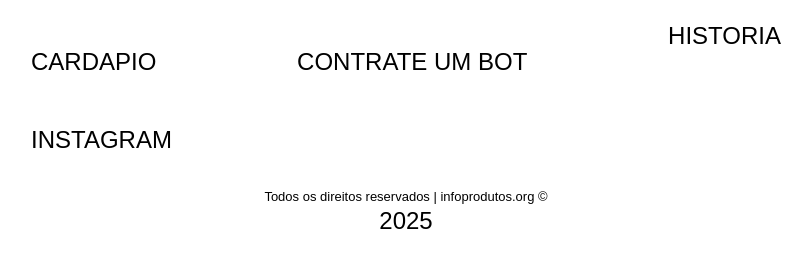
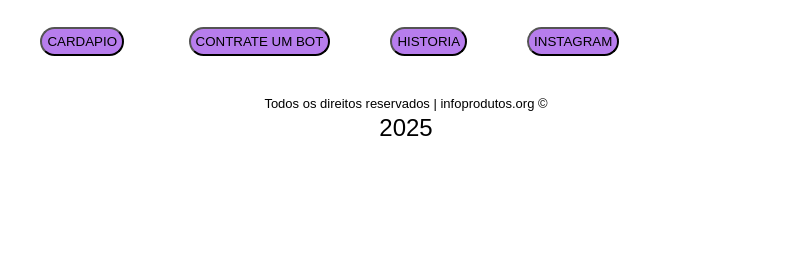
Before and after one commit to acai-bot-34/Sorveteiria-digital, a plain HTML site: page index.html in a window 1280 px wide. Shown: the part 188-456 px from the top of the page, without its empty margins (234-1046 px from the left). Drawn offline with Linux system fonts and the light colour scheme.

Commit message:
update platform
.

```diff
--- a/index.html
+++ b/index.html
@@ -17,43 +17,39 @@
             <picture id="logoAcai">
                 <img src="static/logo Acai.png" alt="">
             </picture>
-            <div class="flex">
-                <div class="flex">
             <ul>
                 <li>
                     <a href="templates/cardapio.html">
                         <img src="" alt="">
-                                <p>
+                        <button>
                             CARDAPIO
-                                </p>
+                        </button>
                     </a>
                 </li>
                 <li>
                     <a href="templates/cadastro.html">
                         <img src="" alt="">
-                                <p>
+                        <button>
                             CONTRATE UM BOT
-                                </p>
+                        </button>
                     </a>
                 </li>
                 <li>
                     <a href="templates/sobre.html">
-                                <p>
+                        <button>
                             HISTORIA
-                                </p>
+                        </button>
                     </a>
                 </li>
                 <li>
                     <img src="" alt="">
                     <a href="https://www.instagram.com/ti.udia/">
-                                <p>
+                        <button>
                             INSTAGRAM
-                                </p>
+                        </button>
                     </a>
                 </li>
             </ul>
-                </div>
-            </div>
         </div>
     </div>
     <footer>
--- a/static/style.css
+++ b/static/style.css
@@ -64,15 +64,18 @@ video {
     margin: auto;
     max-width: 285px;
 }
-
-
+div#interface-cardapio ul {
+    display: flex;
+}
 @media (max-width: 700px) {
     div.flex-mobile {
         display: block;
         margin: auto;
         width: 100%;
     }
-
+ul{
+    display: flex;
+}
     .mais ul,
     .beneficios ul {
         columns: 1;
@@ -119,6 +122,7 @@ button {
     color: black;
     background-color: rgba(137, 43, 226, 0.61);
     border-radius: 15px;
+    margin: 5px;
     padding: 5px;
 }
 
```
Also changed, not shown: templates/cardapio.html (+1 -2 lines). Lines whose indentation alone changed are shown as unchanged.
